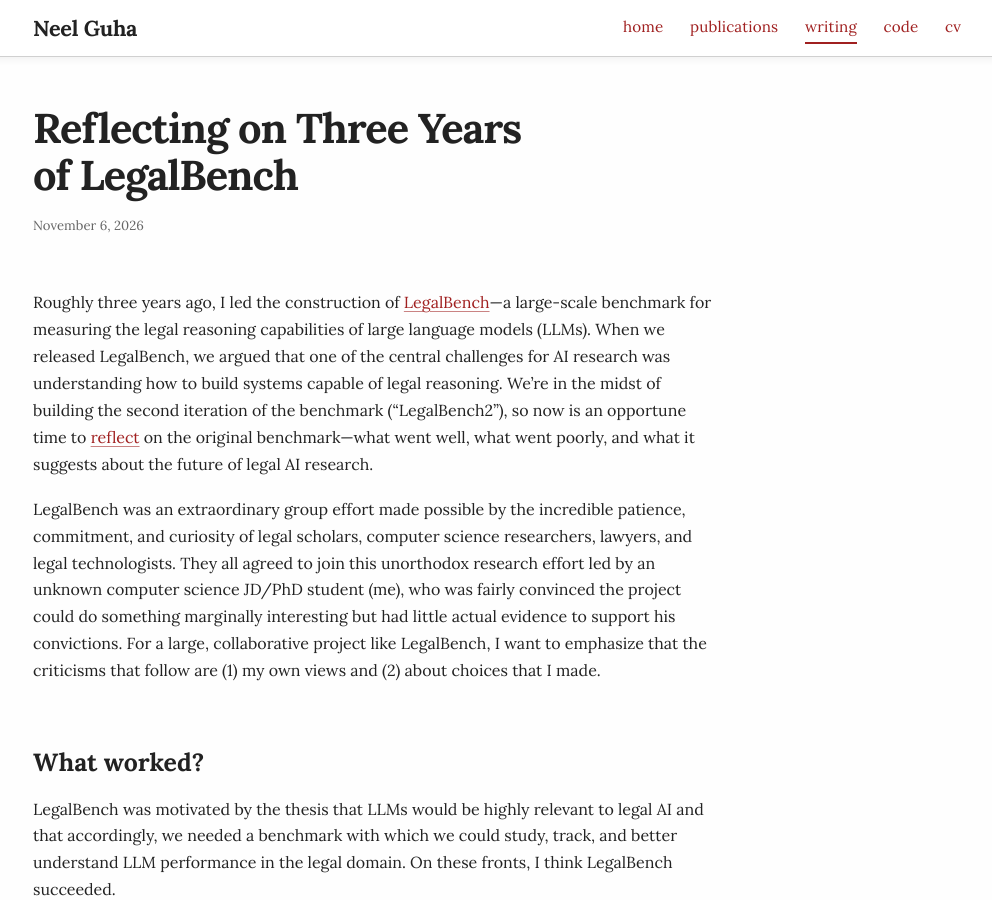
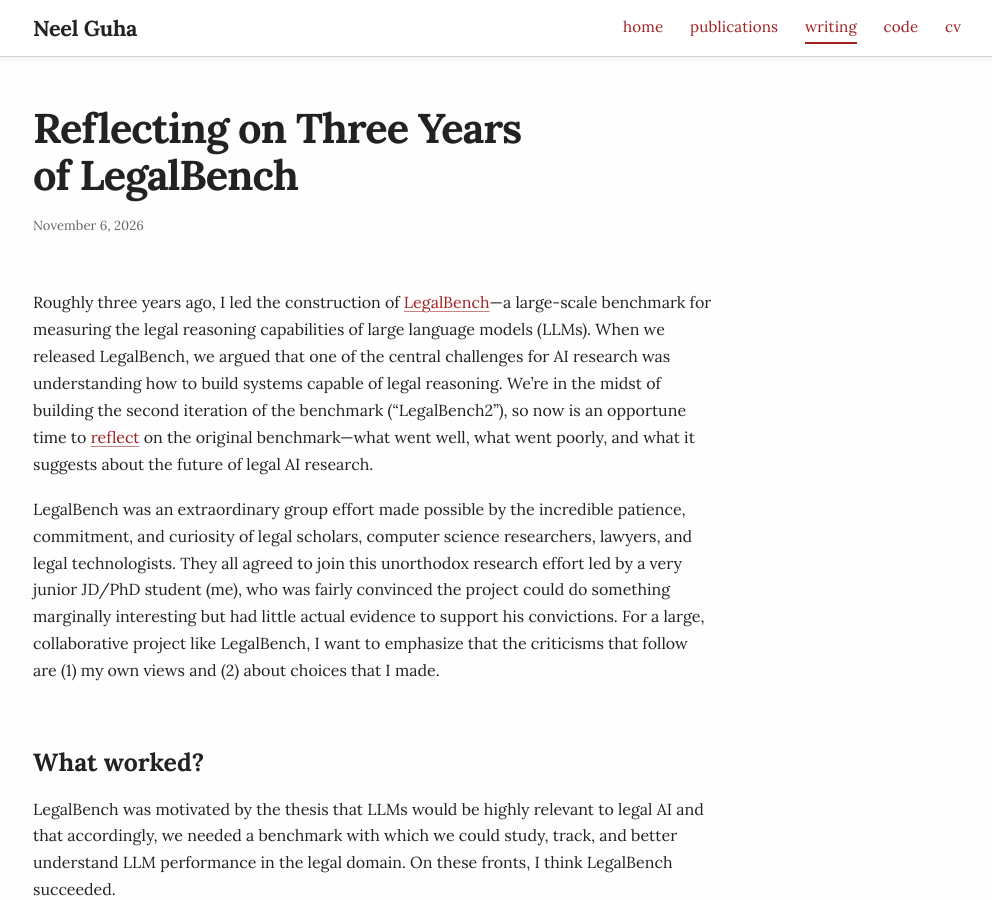
Before and after one commit to neelguha/neelguha.github.io, a Jekyll site: the page built from _posts/2026-11-06-legalbench-reflections.md, in a window 1280 px wide and 900 px high. Shown: the whole window, without its empty margins (143-1135 px from the left). Built offline with Jekyll 4.4.1, drawn with Linux system fonts in a browser that asks for light colours.

Commit message:
updated post

```diff
--- a/_posts/2026-11-06-legalbench-reflections.md
+++ b/_posts/2026-11-06-legalbench-reflections.md
@@ -9,7 +9,7 @@ categories: [research]
 
 Roughly three years ago, I led the construction of [LegalBench](https://arxiv.org/abs/2308.11462)—a large-scale benchmark for measuring the legal reasoning capabilities of large language models (LLMs). When we released LegalBench, we argued that one of the central challenges for AI research was understanding how to build systems capable of legal reasoning. We're in the midst of building the second iteration of the benchmark ("LegalBench2"), so now is an opportune time to [reflect](https://x.com/OrinKerr/status/1995942092452102342) on the original benchmark—what went well, what went poorly, and what it suggests about the future of legal AI research.
 
-LegalBench was an extraordinary group effort made possible by the incredible patience, commitment, and curiosity of legal scholars, computer science researchers, lawyers, and legal technologists. They all agreed to join this unorthodox research effort led by an unknown computer science JD/PhD student (me), who was fairly convinced the project could do something marginally interesting but had little actual evidence to support his convictions. For a large, collaborative project like LegalBench, I want to emphasize that the criticisms that follow are (1) my own views and (2) about choices that I made.
+LegalBench was an extraordinary group effort made possible by the incredible patience, commitment, and curiosity of legal scholars, computer science researchers, lawyers, and legal technologists. They all agreed to join this unorthodox research effort led by a very junior JD/PhD student (me), who was fairly convinced the project could do something marginally interesting but had little actual evidence to support his convictions. For a large, collaborative project like LegalBench, I want to emphasize that the criticisms that follow are (1) my own views and (2) about choices that I made.
 
 ## What worked?
 
```
